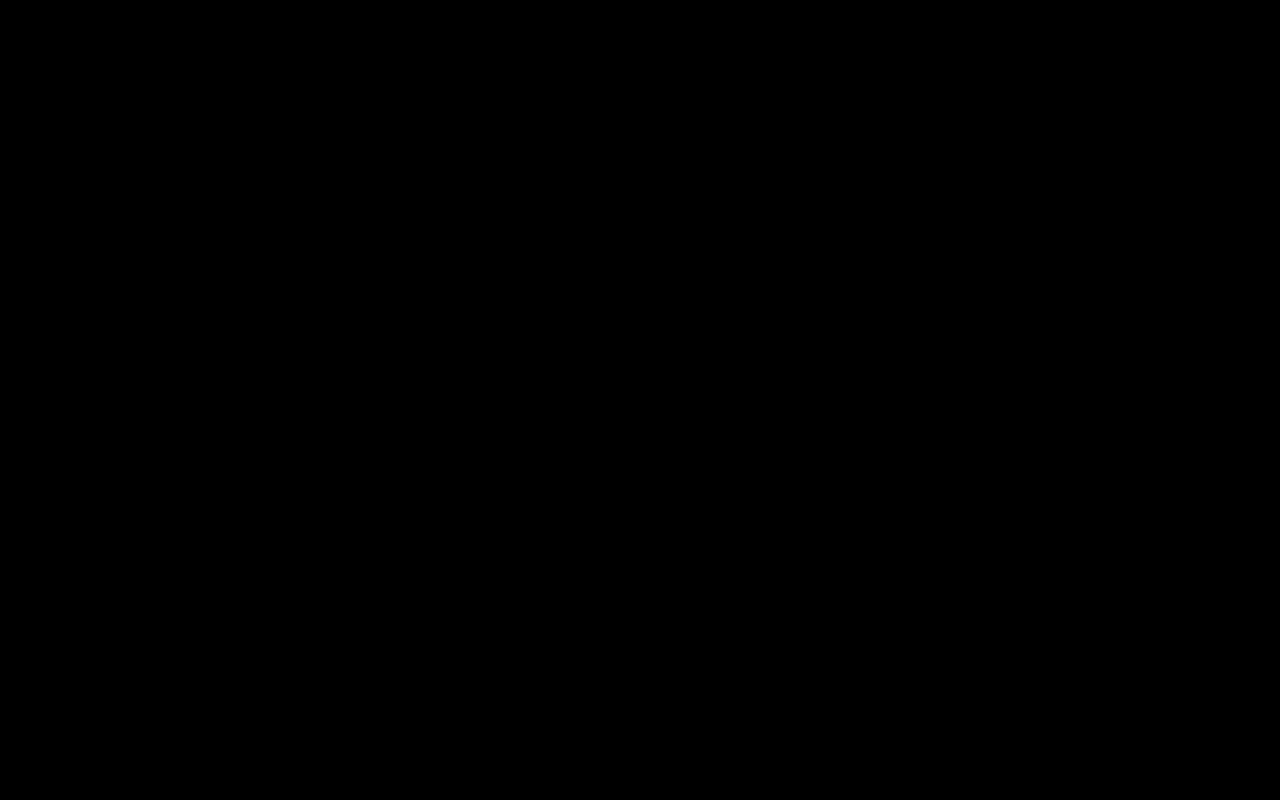
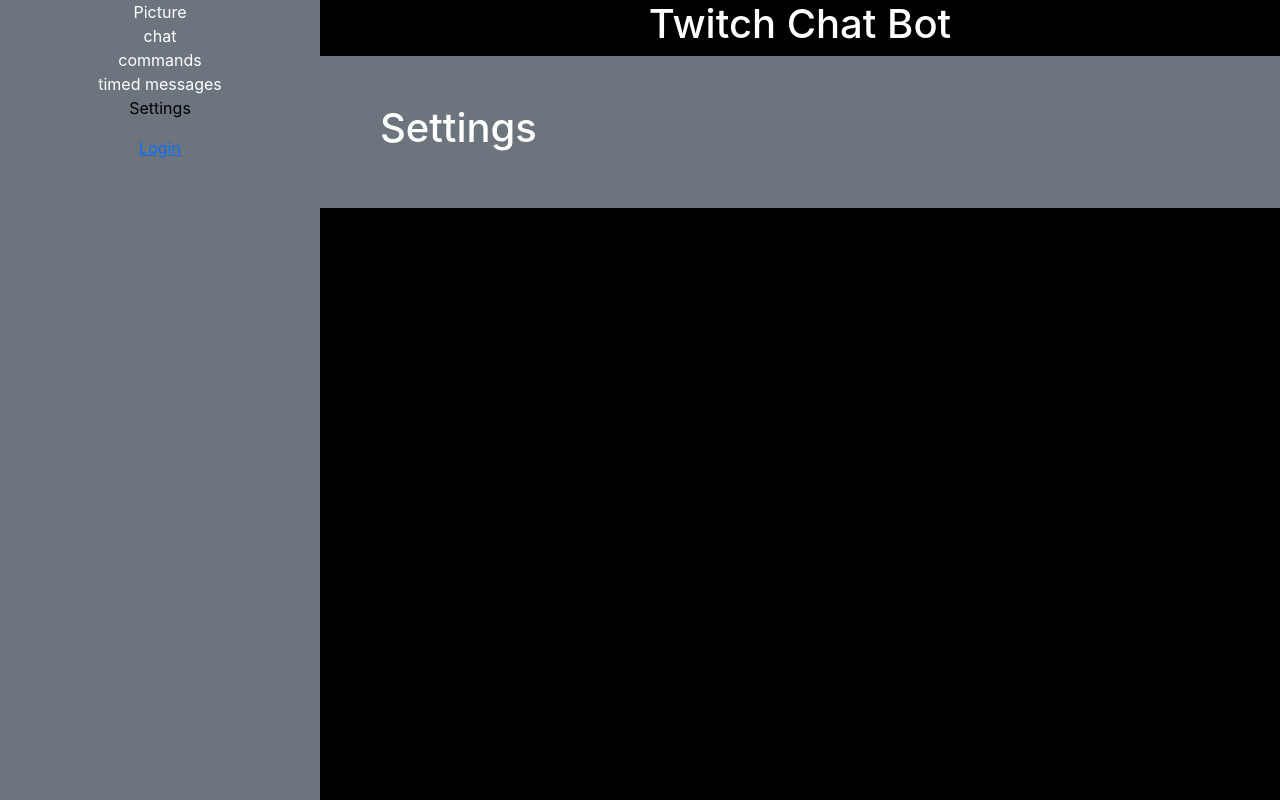
Before and after one commit to msawlani/twitch-bot-react, a React (Create React App) app: page /settings in a window 1280 px wide. Before the commit this address had no page. Built offline with nearby package versions, Linux system fonts and the light colour scheme; the HTML template or start-up script is replaced by a standard one; what tmi.js would draw is missing.

Commit message:
settings
created a settings file for later

```diff
--- a/src/App.js
+++ b/src/App.js
@@ -4,6 +4,7 @@
 import Chat from "./Chat";
 import Commands from "./Commands";
 import TimedMessages from "./TimedMessages";
+import Settings from "./Settings";
 
 const App = () => {
   return (
@@ -13,6 +14,7 @@
           <Route index element={<Chat />} />
           <Route path="commands" element={<Commands />} />
           <Route path="timed_messages" element={<TimedMessages />} />
+          <Route path="settings" element={<Settings />} />
         </Route>
       </Routes>
     </BrowserRouter>
--- /dev/null
+++ b/src/Settings.js
@@ -0,0 +1,13 @@
+import React from "react";
+
+const Settings = () => {
+  return (
+    <div className="container bg-secondary">
+      <div className="row p-5">
+        <h1>Settings</h1>
+      </div>
+    </div>
+  );
+};
+
+export default Settings;
```
